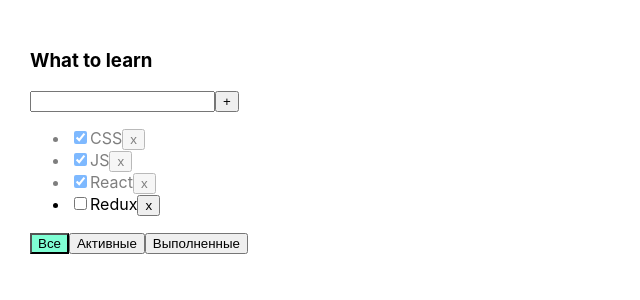
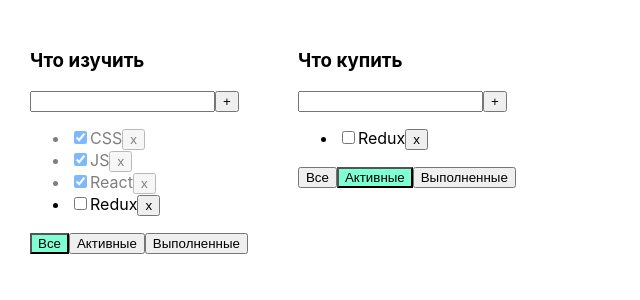
Before and after one commit to DmitryPopov1985/todolist, a React (Create React App) app: page / in a window 1280 px wide. Shown: the top 300 px of the page, without its empty margins (0-640 px from the left). Built offline with nearby package versions, Linux system fonts and the light colour scheme.

Commit message:
Добавление множественных todolists

```diff
--- a/src/App.tsx
+++ b/src/App.tsx
@@ -4,6 +4,11 @@
 import { v1 } from 'uuid';
 
 export type FilterValuesType = 'all'| 'active' | 'completed'
+type TodoListType = {
+  id: string
+  title: string
+  filter: FilterValuesType
+}
 
 function App() {
   // Состояние задач
@@ -13,8 +18,6 @@
     {id: v1(), title: 'React', isDone: true},
     {id: v1(), title: 'Redux', isDone: false},
   ])
-  // Состояние фильтра
-  let [filter, setFilter] = useState<FilterValuesType>('all')
 
   // Удаление задачи
   function removeTask(id: string) {
@@ -22,8 +25,12 @@
     setTasks(filteredTasks)
   }
   // Изменение фильтра
-  function changeFilter(value: FilterValuesType) {
-    setFilter(value)
+  function changeFilter(value: FilterValuesType, todolistId: string) {
+    let todolist = todolists.find(tl => tl.id === todolistId)
+    if (todolist) {
+      todolist.filter = value
+      setTodolists([...todolists])
+    }
   }
   // Добавление задачи
   function addTask(title: string) {
@@ -41,25 +48,38 @@
   }
 
 
+
+  let [todolists, setTodolists] = useState<Array<TodoListType>>([
+    {id: v1(), title: 'Что изучить', filter: 'all'},
+    {id: v1(), title: 'Что купить', filter: 'active'}
+  ])
+
+  return (
+    <div className="App">
+      {
+        todolists.map( tl => {
           // Фильтрация задач по выбранному фильтру
           let tasksForTodolist = tasks
-  if (filter === 'completed') {
+          if (tl.filter === 'completed') {
           tasksForTodolist = tasks.filter(task => task.isDone === true)
           }
-  if (filter === 'active') {
+          if (tl.filter === 'active') {
           tasksForTodolist = tasks.filter(task => task.isDone === false)
           }
 
-  return (
-    <div className="App">
-      {/* Компонент Todolist */}
-      <Todolist title = {'What to learn'}
+          return <Todolist
+                    key={tl.id}
+                    id={tl.id}
+                    title = {tl.title}
                     tasks={tasksForTodolist}
                     removeTask={removeTask}
                     changeFilter={changeFilter}
                     addTask={addTask}
                     changeTaskStatus={changeStatus}
-                filter={filter} />
+                    filter={tl.filter} />
+        })
+      }
+
       {/* Другие компоненты Todolist */}
     </div>
   );
--- a/src/Todolist.tsx
+++ b/src/Todolist.tsx
@@ -8,10 +8,11 @@
 }
 
 type Props = {
+  id: string
   title: string
   tasks: Array<TaskProps>
   removeTask: (id: string) => void
-  changeFilter: (value: FilterValuesType) => void
+  changeFilter: (value: FilterValuesType, todolistId: string) => void
   addTask: (title: string) => void
   changeTaskStatus: (taskId: string, isDone: boolean) => void
   filter: FilterValuesType
@@ -55,17 +56,17 @@
 
   // Обработчик изменения фильтра на "All"
   const onAllChangeFilter = () => {
-    props.changeFilter('all')
+    props.changeFilter('all', props.id)
   }
 
   // Обработчик изменения фильтра на "Active"
   const onActiveChangeFilter = () => {
-    props.changeFilter('active')
+    props.changeFilter('active', props.id)
   }
 
   // Обработчик изменения фильтра на "Completed"
   const onCompletedChangeFilter = () => {
-    props.changeFilter('completed')
+    props.changeFilter('completed', props.id)
   }
 
   return (
```
Lines whose indentation alone changed are shown as unchanged.
